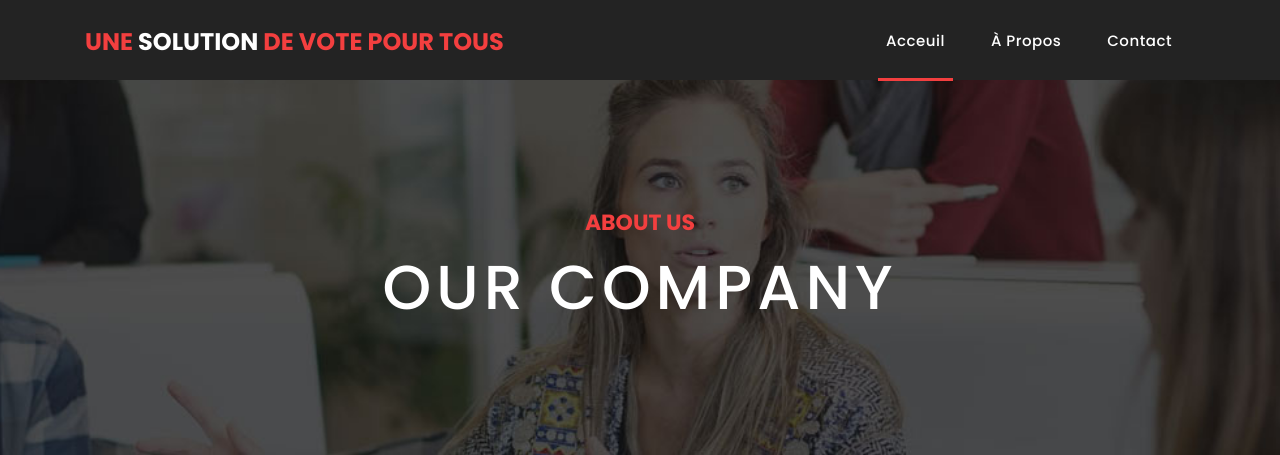
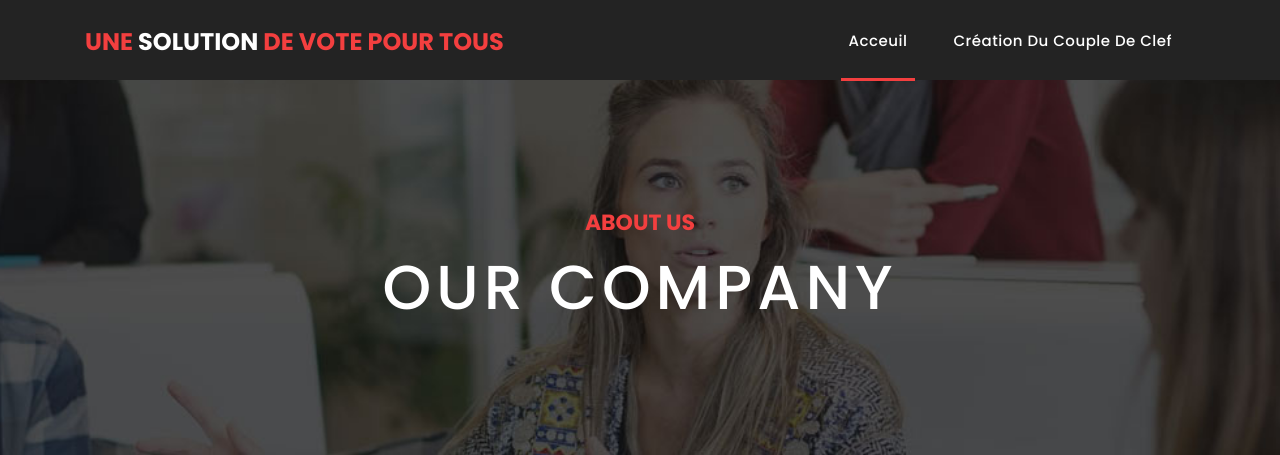
Before and after one commit to FloGalaup/Solution-possible-pour-le-vote, a Django app: template Generation-clef/website/templates/website/about.html in a window 1280 px wide. Shown: the top 455 px of the page. Run offline with Django 3.2, Linux system fonts and the light colour scheme; the template is opened without the code that fills it, so the values that code supplies are empty; some libraries are stand-ins or nearby versions.

Commit message:
Update base.html

```diff
--- a/Generation-clef/website/templates/base.html
+++ b/Generation-clef/website/templates/base.html
@@ -53,10 +53,7 @@
                             </a>
                         </li>
                         <li class="nav-item">
-                            <a class="nav-link" href="{% url 'about' %}">À Propos</a>
-                        </li>
-                        <li class="nav-item">
-                            <a class="nav-link" href="{% url 'contact' %}">Contact</a>
+                            <a class="nav-link" href="{% url 'contact' %}">Création du couple de clef</a>
                         </li>
                     </ul>
                 </div>
```
